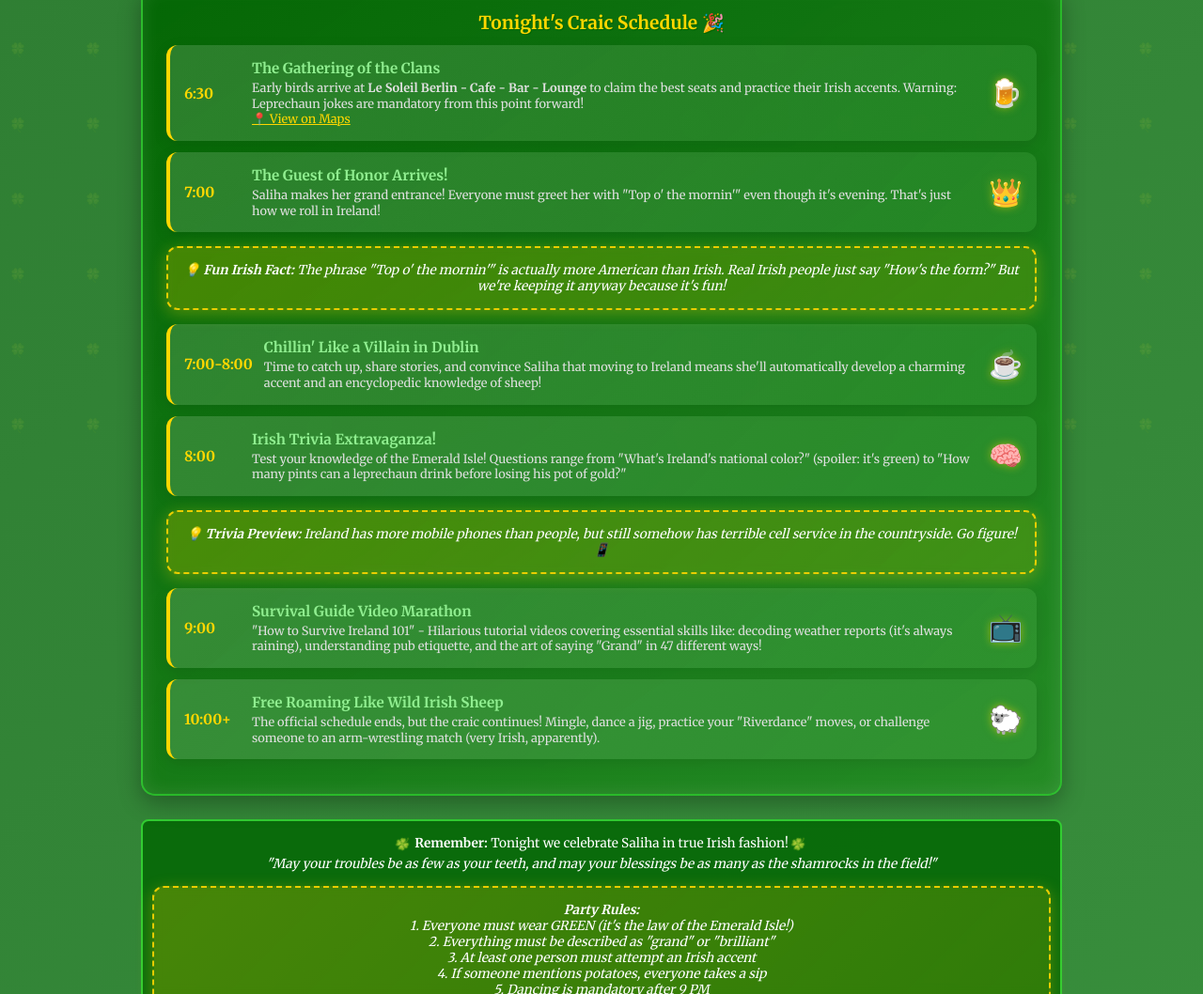
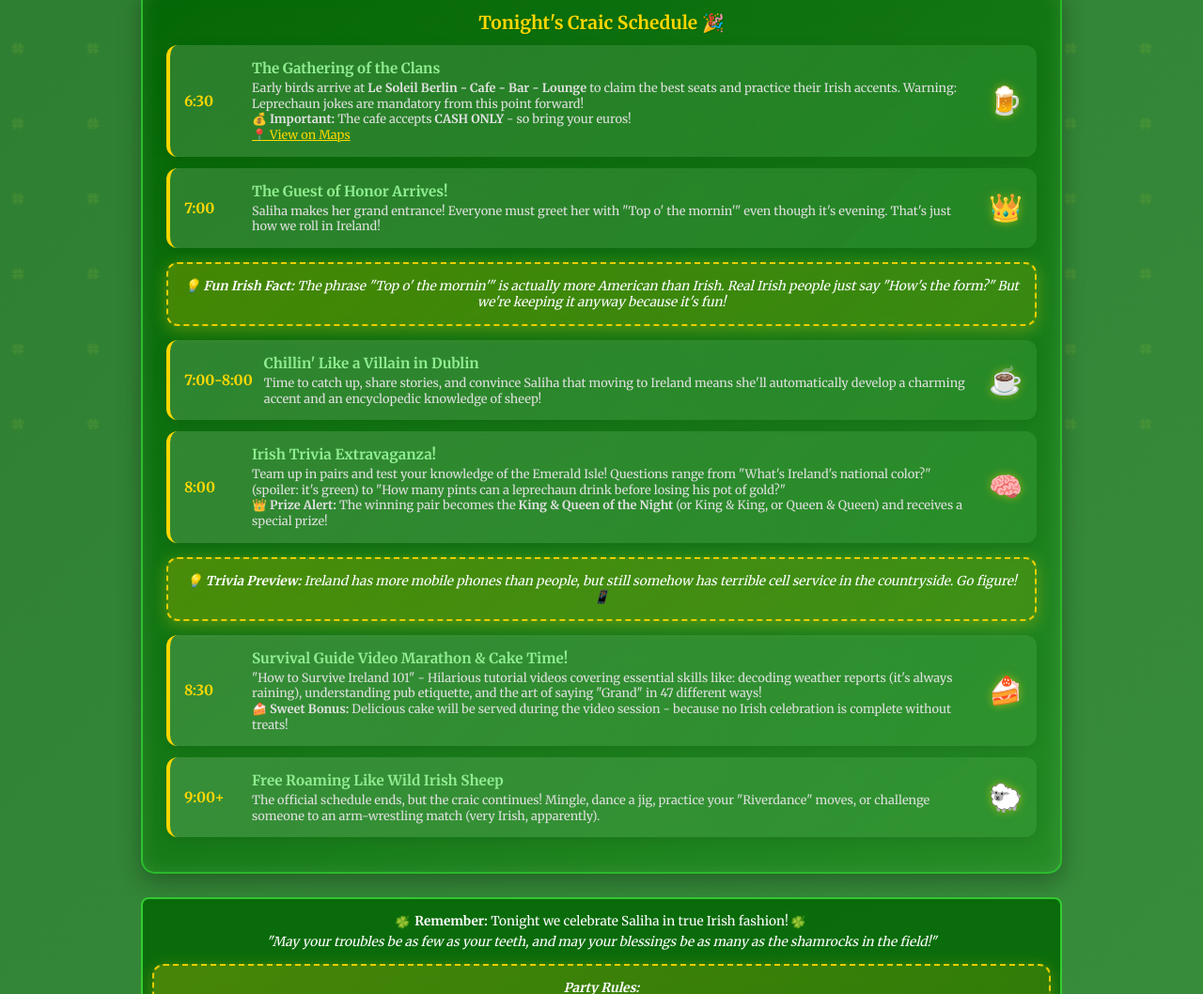
Before and after one commit to ShahinVI/saliha_party, a plain HTML site: page index.html in a window 1280 px wide. Shown: the part 285-1343 px from the top of the page at 94% size. Drawn offline with Linux system fonts and the light colour scheme; a web font is replaced by a local one.

Commit message:
updated some info

```diff
--- a/index.html
+++ b/index.html
@@ -360,6 +360,7 @@
                 <div class="event">
                     <h3>The Gathering of the Clans</h3>
                     <p>Early birds arrive at <strong>Le Soleil Berlin - Cafe - Bar - Lounge</strong> to claim the best seats and practice their Irish accents. Warning: Leprechaun jokes are mandatory from this point forward!</p>
+                    <p><strong>💰 Important:</strong> The cafe accepts <strong>CASH ONLY</strong> - so bring your euros!</p>
                     <p><a href="https://maps.app.goo.gl/kSbegDH8arrtsN1G9?g_st=ipc" target="_blank" style="color: #FFD700; text-decoration: underline;">📍 View on Maps</a></p>
                 </div>
                 <div class="emoji">🍺</div>
@@ -391,7 +392,8 @@
                 <div class="time">8:00</div>
                 <div class="event">
                     <h3>Irish Trivia Extravaganza!</h3>
-                    <p>Test your knowledge of the Emerald Isle! Questions range from "What's Ireland's national color?" (spoiler: it's green) to "How many pints can a leprechaun drink before losing his pot of gold?"</p>
+                    <p>Team up in pairs and test your knowledge of the Emerald Isle! Questions range from "What's Ireland's national color?" (spoiler: it's green) to "How many pints can a leprechaun drink before losing his pot of gold?"</p>
+                    <p><strong>👑 Prize Alert:</strong> The winning pair becomes the <strong>King & Queen of the Night</strong> (or King & King, or Queen & Queen) and receives a special prize!</p>
                 </div>
                 <div class="emoji">🧠</div>
             </div>
@@ -401,16 +403,17 @@
             </div>
 
             <div class="timeline-item">
-                <div class="time">9:00</div>
+                <div class="time">8:30</div>
                 <div class="event">
-                    <h3>Survival Guide Video Marathon</h3>
+                    <h3>Survival Guide Video Marathon & Cake Time!</h3>
                     <p>"How to Survive Ireland 101" - Hilarious tutorial videos covering essential skills like: decoding weather reports (it's always raining), understanding pub etiquette, and the art of saying "Grand" in 47 different ways!</p>
+                    <p><strong>🍰 Sweet Bonus:</strong> Delicious cake will be served during the video session - because no Irish celebration is complete without treats!</p>
                 </div>
-                <div class="emoji">📺</div>
+                <div class="emoji">🍰</div>
             </div>
 
             <div class="timeline-item">
-                <div class="time">10:00+</div>
+                <div class="time">9:00+</div>
                 <div class="event">
                     <h3>Free Roaming Like Wild Irish Sheep</h3>
                     <p>The official schedule ends, but the craic continues! Mingle, dance a jig, practice your "Riverdance" moves, or challenge someone to an arm-wrestling match (very Irish, apparently).</p>
```
